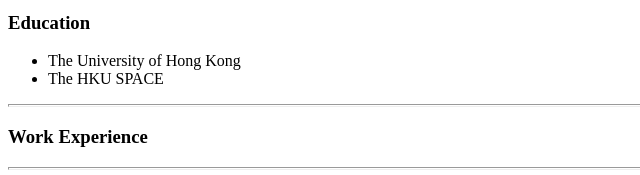
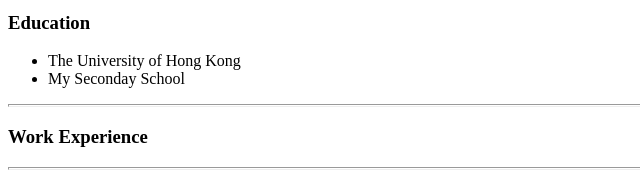
Before and after one commit to TTLK/cv, a plain HTML site: page index.html in a window 1280 px wide. Shown: the part 508-683 px from the top of the page, 0-640 px from the left. Drawn offline with Linux system fonts and the light colour scheme.

Commit message:
Update index.html

```diff
--- a/index.html
+++ b/index.html
@@ -24,7 +24,7 @@
   <h3>Education</h3>
   <ul>
     <li>The University of Hong Kong</li>
-    <li>The HKU SPACE</li>
+    <li>My Seconday School</li>
   </ul>
   <hr size="3">
   <h3>Work Experience</h3>
```
